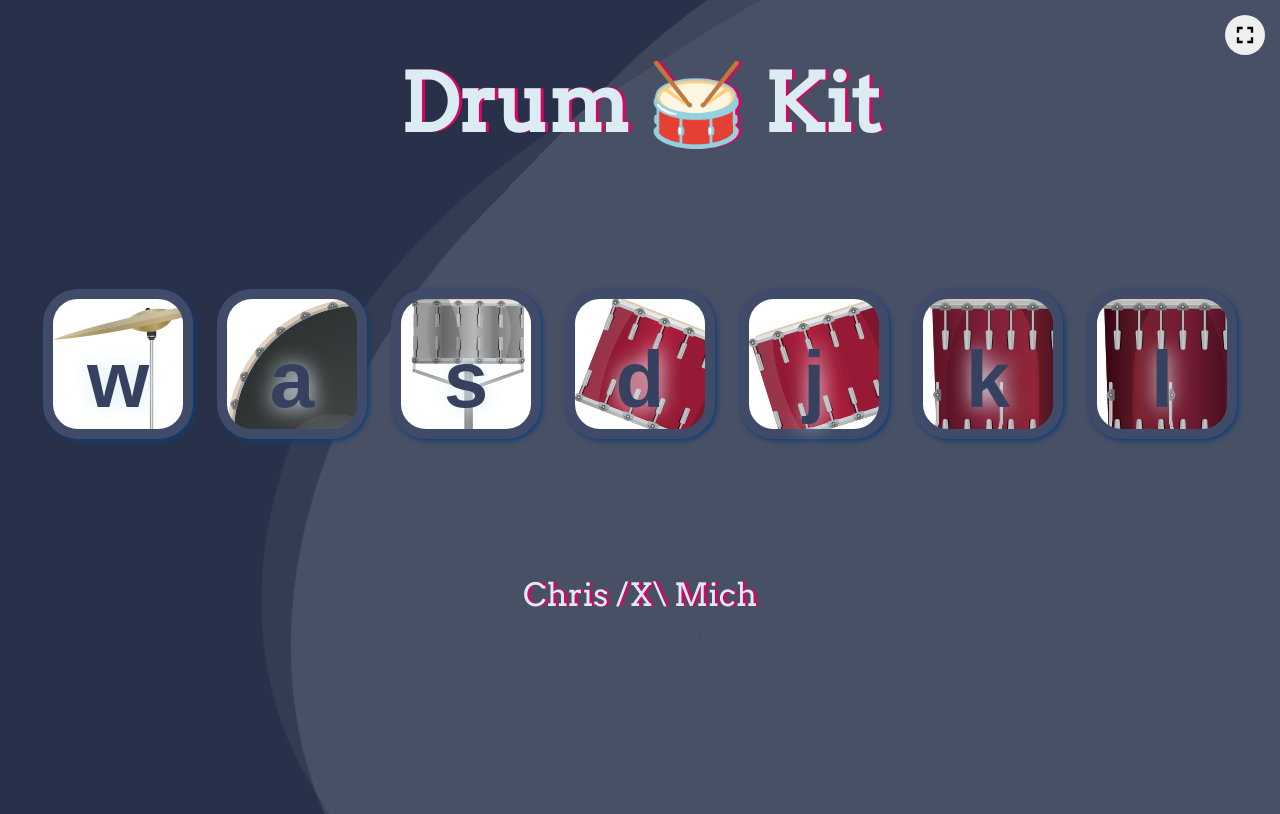
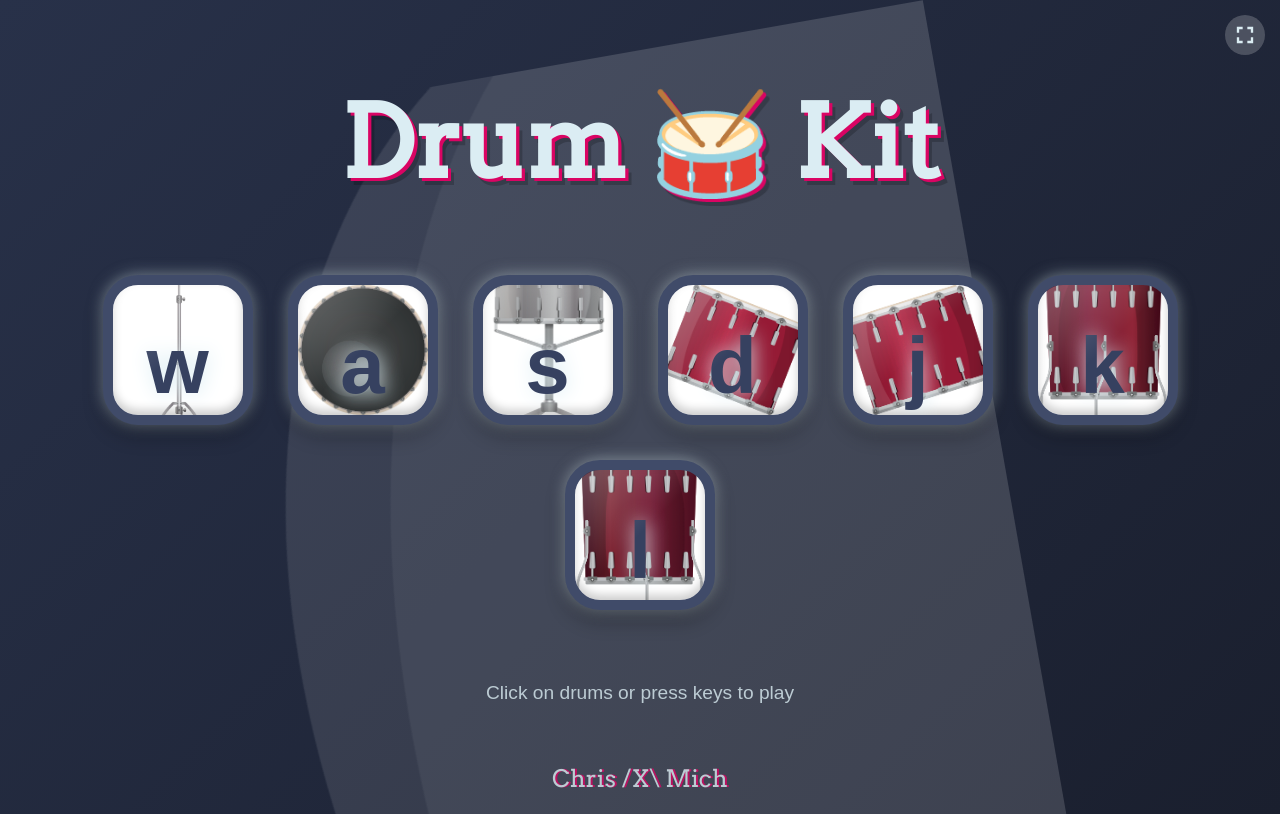
Before and after one commit to chris4mich/drum_project, a plain HTML site: page index.html in a window 1280 px wide. Drawn offline with nearby package versions, Linux system fonts and the light colour scheme.

Commit message:
Big UI Changes

```diff
--- a/index.html
+++ b/index.html
@@ -6,9 +6,11 @@
     <title>🥁Drum Kit🥁</title>
     <link rel="stylesheet" href="styles.css" />
     <link href="https://fonts.googleapis.com/css?family=Arvo" rel="stylesheet" />
+    <link rel="stylesheet" href="https://cdnjs.cloudflare.com/ajax/libs/animate.css/4.1.1/animate.min.css" />
   </head>
   <body>
-    <h1 id="title">Drum 🥁 Kit</h1>
+    <div class="container">
+      <h1 id="title" class="animate__animated animate__pulse animate__infinite animate__slower">Drum 🥁 Kit</h1>
     <div class="set">
       <button class="w ς drum">w</button>
       <button class="a α drum">a</button>
@@ -18,7 +20,11 @@
       <button class="k κ drum">k</button>
       <button class="l λ drum">l</button>
     </div>
+    <div class="instructions">
+        <p>Click on drums or press keys to play</p>
+      </div>
     <footer class="buzz-out-on-hover">Chris /X\ Mich</footer>
+  </div>
     <div class="box">
       <div class="wave -one"></div>
       <div class="wave -two"></div>
--- a/styles.css
+++ b/styles.css
@@ -1,7 +1,21 @@
 body {
   text-align: center;
-  background-color: #283149;
+  background: linear-gradient(135deg, #283149 0%, #1a1f2e 100%);
   user-select: none;
+  margin: 0;
+  padding: 0;
+  font-family: "Montserrat", sans-serif;
+  min-height: 100vh;
+  display: flex;
+  flex-direction: column;
+  justify-content: center;
+  overflow: hidden;
+}
+
+.container {
+  padding: 20px;
+  position: relative;
+  z-index: 10;
 }
 
 body[fullscreen] {
@@ -14,14 +28,37 @@ h1 {
   font-size: 5rem;
   color: #DBEDF3;
   font-family: "Arvo", cursive;
-  text-shadow: 3px 0 #DA0463;
+  text-shadow: 3px 3px 0 #DA0463, 6px 6px 0 rgba(0,0,0,0.2);
+  margin-bottom: 30px;
 }
 
 footer {
-  font-size: 2rem;
+  font-size: 1.5rem;
   color: #DBEDF3;
   font-family: "Arvo", cursive;
-  text-shadow: 3px 0 #DA0463;
+  text-shadow: 2px 0 #DA0463;
+  margin-top: 40px;
+  opacity: 0.8;
+  transition: opacity 0.3s ease;
+}
+
+footer:hover {
+  opacity: 1;
+}
+
+#title {
+  font-size: 6rem;
+  color: #DBEDF3;
+  font-family: "Arvo", cursive;
+  text-shadow: 3px 3px 0 #DA0463, 6px 6px 0 rgba(0, 0, 0, 0.2);
+}
+
+.instructions {
+  color: #DBEDF3;
+  font-size: 1.2rem;
+  margin: 20px 0;
+  font-family: "Montserrat", sans-serif;
+  opacity: 0.8;
 }
 
 .w {
@@ -53,7 +90,11 @@ background-image: url('images/tom4.png');
 }
 
 .set {
-  margin: 10% auto;
+  margin: 5% auto;
+  display: flex;
+  flex-wrap: wrap;
+  justify-content: center;
+  gap: 15px;
 }
 
 .game-over {
@@ -62,8 +103,9 @@ background-image: url('images/tom4.png');
 }
 
 .pressed {
-  box-shadow: 0 3px 4px 0 #DBEDF3;
-  opacity: 0.5;
+  box-shadow: 0 3px 15px 0 #DBEDF3;
+  opacity: 0.7;
+  transform: scale(0.95);
 }
 
 .red {
@@ -86,7 +128,33 @@ background-image: url('images/tom4.png');
   text-align: center;
   margin: 10px;
   background-color: white;
-  box-shadow: rgb(16, 61, 119) 2px 2px 5px;
+  background-size: cover;
+  background-position: center;
+  box-shadow: 0 10px 20px rgba(0, 0, 0, 0.3),
+              inset 0 -5px 10px rgba(0, 0, 0, 0.2),
+              0 0 15px rgba(219, 237, 243, 0.5);
+  transition: all 0.1s ease;
+  cursor: pointer;
+  position: relative;
+  overflow: hidden;
+}
+
+.drum::after {
+  content: '';
+  position: absolute;
+  top: 0;
+  left: 0;
+  width: 100%;
+  height: 100%;
+  background: linear-gradient(135deg, rgba(255,255,255,0.3) 0%, rgba(255,255,255,0) 50%);
+  pointer-events: none;
+}
+
+.drum:hover {
+  transform: translateY(-5px);
+  box-shadow: 0 15px 25px rgba(0, 0, 0, 0.4),
+              inset 0 -5px 10px rgba(0, 0, 0, 0.2),
+              0 0 20px rgba(219, 237, 243, 0.7);
 }
 
 @-webkit-keyframes buzz-out-on-hover {
@@ -196,20 +264,23 @@ background-image: url('images/tom4.png');
 
 .box {
   position: fixed;
-  top: 0;
+  top: 300px;
   transform: rotate(80deg);
   left: 0;
   z-index: -100;
+  width: 100%;
+  height: 100%;
+  overflow: hidden;
 }
 
 .wave {
   position: absolute;
   opacity: .4;
-  width: 1000px;
-  height: 1300px;
-  margin-left: 150px;
-  margin-top: -1450px;
-  border-radius: 43%;
+  width: 2500px;
+  height: 1600px;
+  margin-left: -250px;
+  margin-top: -1050px;
+  border-radius: 53%;
 }
 
 @keyframes rotate {
@@ -243,10 +314,18 @@ background-image: url('images/tom4.png');
   display: flex;
   flex-direction: column;
   justify-content: center;
+  background-color: rgba(255, 255, 255, 0.2);
+  backdrop-filter: blur(5px);
 }
 
 #fullscreen-button:hover {
   transform: scale(1.125);
+  background-color: rgba(255, 255, 255, 0.3);
+  backdrop-filter: blur(10px);
+}
+
+#fullscreen-button svg {
+  fill: #DBEDF3;
 }
 
 #fullscreen-button svg:nth-child(2) {
@@ -260,3 +339,36 @@ background-image: url('images/tom4.png');
 [fullscreen] #fullscreen-button svg:nth-child(2) {
   display: inline-block;
 }
+
+@media (max-width: 768px) {
+  h1 {
+    font-size: 3.5rem;
+  }
+
+  .drum {
+    width: 120px;
+    height: 120px;
+    font-size: 4rem;
+  }
+
+  .set {
+    margin: 10% auto;
+  }
+}
+
+@media (max-width: 480px) {
+  h1 {
+    font-size: 2.5rem;
+  }
+
+  .drum {
+    width: 90px;
+    height: 90px;
+    font-size: 3rem;
+    margin: 5px;
+  }
+
+  footer {
+    font-size: 1rem;
+  }
+}
```
